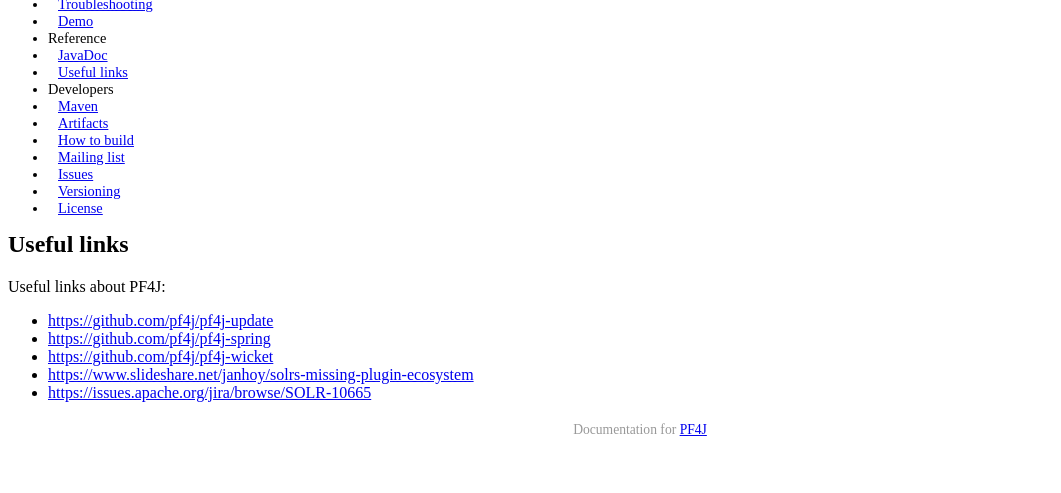
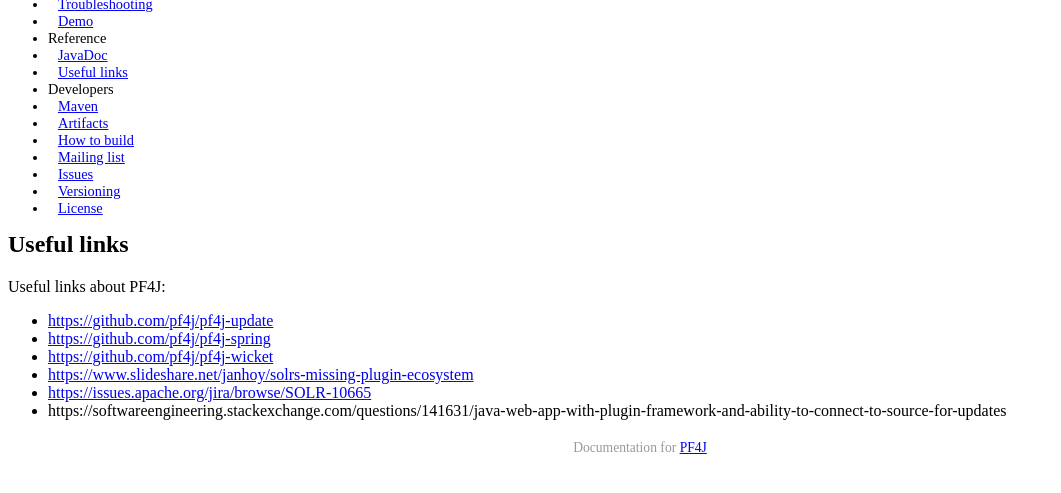
Before and after one commit to pf4j/pf4j.github.io, a Jekyll site: the page built from _posts/2018-01-22-useful-links.md, in a window 1280 px wide, cut to the strip 324-817 px from the top of the page. Shown: the whole strip, without its empty margins (0-1061 px from the left). Built offline with Jekyll 4.4.1, drawn with Linux system fonts in a browser that asks for light colours; a style sheet for code colours, icons or effects is not loaded; part of the change alters nothing that is shown.

Commit message:
Update 2018-01-22-useful-links.md

```diff
--- a/_posts/2018-01-22-useful-links.md
+++ b/_posts/2018-01-22-useful-links.md
@@ -13,3 +13,4 @@ Useful links about PF4J:
 - [https://github.com/pf4j/pf4j-wicket](https://github.com/pf4j/pf4j-wicket)
 - [https://www.slideshare.net/janhoy/solrs-missing-plugin-ecosystem](https://www.slideshare.net/janhoy/solrs-missing-plugin-ecosystem)
 - [https://issues.apache.org/jira/browse/SOLR-10665](https://issues.apache.org/jira/browse/SOLR-10665)
+- https://softwareengineering.stackexchange.com/questions/141631/java-web-app-with-plugin-framework-and-ability-to-connect-to-source-for-updates
```
